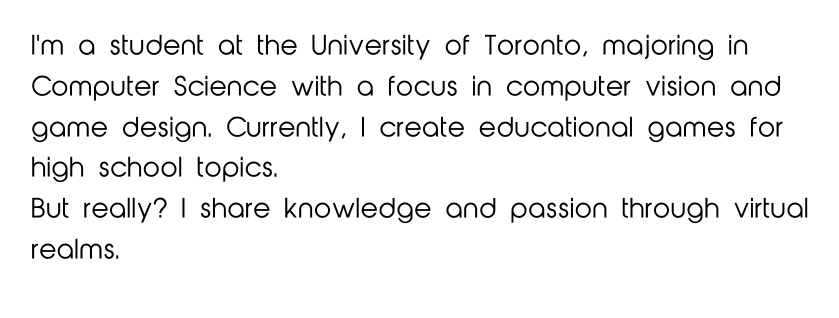
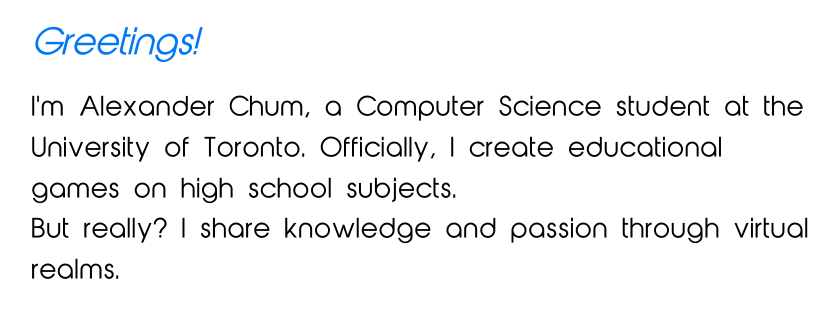
Before and after one commit to Achummy/personalwebsite, a Django app: page /about/ in a window 1280 px wide. Shown: the part 148-466 px from the top of the page, without its empty margins (355-1194 px from the left). Run offline with Django 3.2, Linux system fonts and the light colour scheme.

Commit message:
Edited description

```diff
--- a/blog/static/css/about.css
+++ b/blog/static/css/about.css
@@ -11,6 +11,7 @@
   float: right;
   width: 70%;
   height: 100%;
+  padding-top: 2em;
   padding-left: 2em;
   padding-right: 5%;
   line-height: 150%;
@@ -28,3 +29,8 @@
   line-height: 160%;
   letter-spacing: 0.03em;
 }
+
+.description i {
+  font-size: 2.2em;
+  color: #0077F7;
+}
--- a/blog/templates/blog/about.html
+++ b/blog/templates/blog/about.html
@@ -14,8 +14,9 @@
     <li>Focus in computer vision + game design</li>
     <li>Passionate about</li>
   </ul> -->
+  <i>Greetings!</i>
   <p>
-    I'm a student at the University of Toronto, majoring in Computer Science with a focus in computer vision and game design. Currently, I create educational games for high school topics.
+      I'm Alexander Chum, a Computer Science student at the University of Toronto. Officially, I create educational games on high school subjects.
     </br>But really? I share knowledge and passion through virtual realms.
   </p>
 </div>
```
